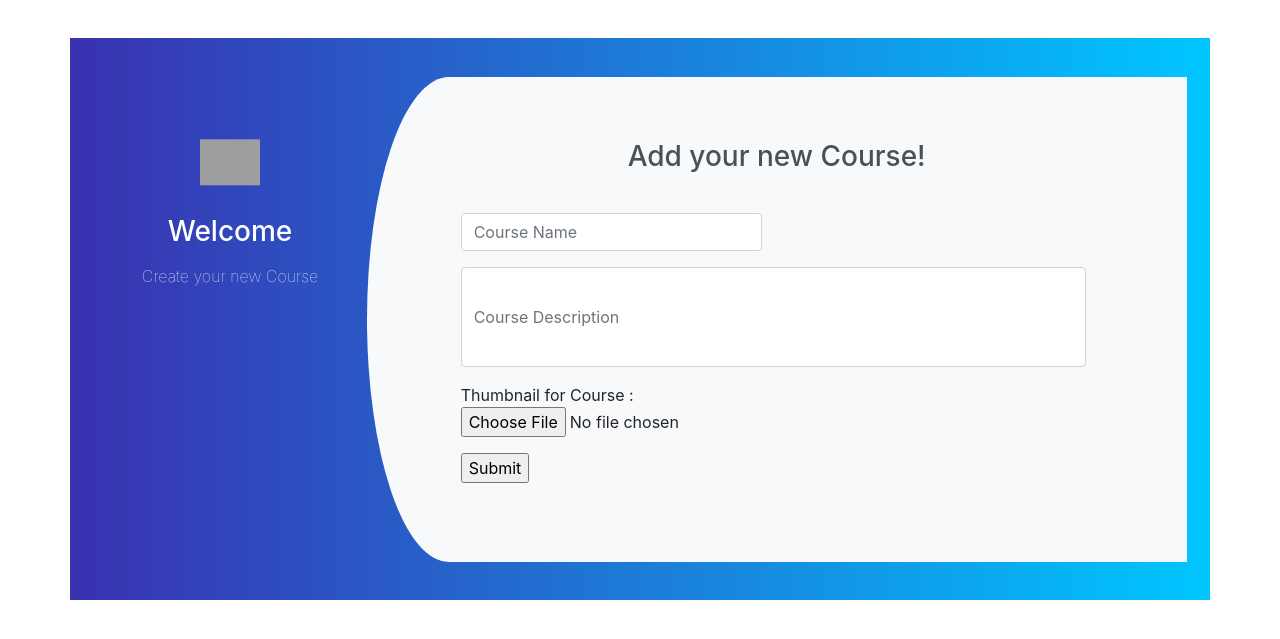
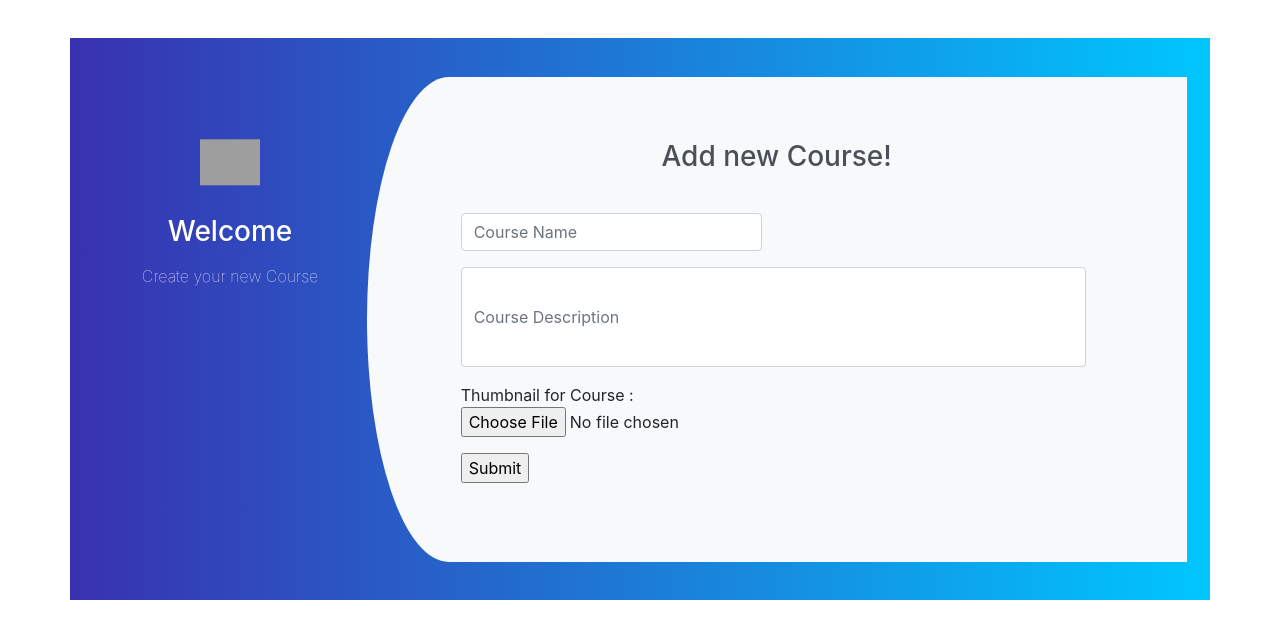
Before and after one commit to taru2001/Hack36, a Django app: page /courses/add_courseform/ in a window 1280 px wide. Shown: the top 639 px of the page. Run offline with Django 3.2, Linux system fonts and the light colour scheme; a user stored in the database is signed in; parts of the project's set-up code (start-up, migrations or seed data) failed here and were passed over; some libraries are stand-ins or nearby versions; grey boxes are pictures that could not be loaded.

Commit message:
comments updated and course form updated

```diff
--- a/courses/templates/courses/form.html
+++ b/courses/templates/courses/form.html
@@ -24,24 +24,15 @@
                     <img src="https://image.ibb.co/n7oTvU/logo_white.png" alt=""/>
                     <h3>Welcome</h3>
                     <p>Create your new Course</p>
-                    <!-- <input type="text" name="coursethumb" value="Upload"/><br/> -->
                 </div>
 
 
                 <div class="col-md-9 register-right">
-                    <!-- <ul class="nav nav-tabs nav-justified" id="myTab" role="tablist">
-                        <li class="nav-item">
-                            <a class="nav-link active" id="home-tab" data-toggle="tab" href="#home" role="tab" aria-controls="home" aria-selected="true">Employee</a>
-                        </li>
-                        <li class="nav-item">
-                            <a class="nav-link" id="profile-tab" data-toggle="tab" href="#profile" role="tab" aria-controls="profile" aria-selected="false">Hirer</a>
-                        </li>
-                    </ul> -->
 
 
                     <div class="tab-content" id="myTabContent">
                         <div class="tab-pane fade show active" id="home" role="tabpanel" aria-labelledby="home-tab">
-                            <h3 class="register-heading">Add your new Course!</h3>
+                            <h3 class="register-heading">Add new Course!</h3>
 
 
 
```
